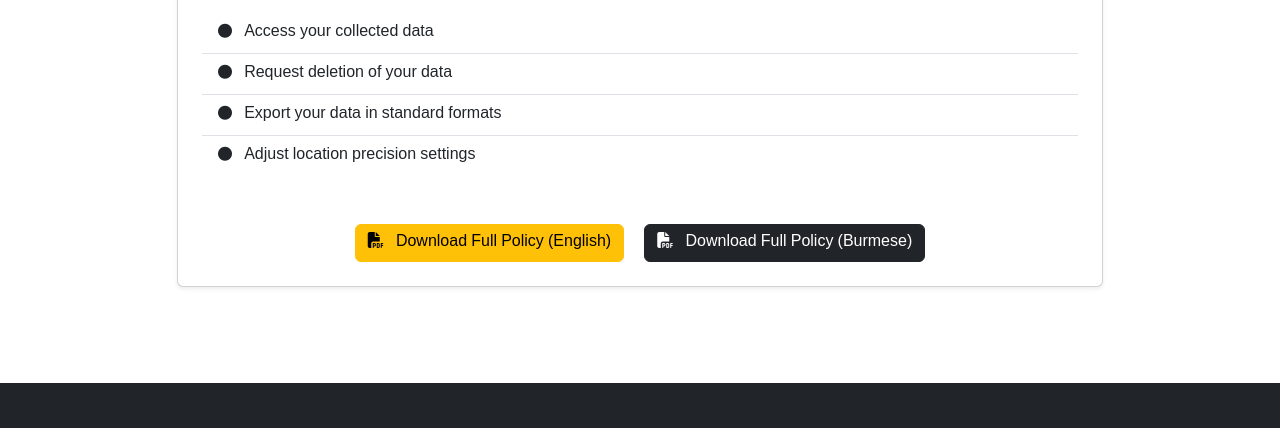
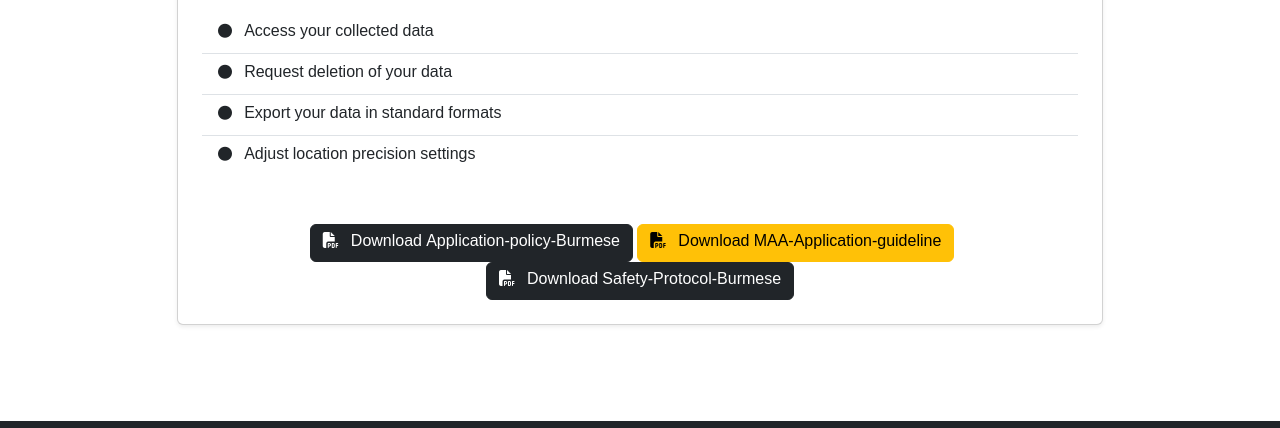
Before and after one commit to fossmyanmar/myanarch, a plain HTML site: page index.html in a window 1280 px wide. Shown: the part 2671-3099 px from the top of the page. Drawn offline with nearby package versions, Linux system fonts and the light colour scheme.

Commit message:
PDF links
Signed-off-by: kokoye2007 <kokoye2007@gmail.com>

```diff
--- a/index.html
+++ b/index.html
@@ -289,11 +289,14 @@
                             </div>
 
                             <div class="text-center mt-5">
-                                <a href="Privacy-Policy-Burmese.pdf" target="_blank" class="btn btn-warning me-3">
-                                    <i class="fas fa-file-pdf me-2"></i> Download Full Policy (English)
+                                <a href="./downloads/Application-policy-Burmese.pdf" target="_blank" class="btn btn-dark">
+                                    <i class="fas fa-file-pdf me-2"></i> Download Application-policy-Burmese
                                 </a>
-                                <a href="Privacy-Policy-Burmese.pdf" target="_blank" class="btn btn-dark">
-                                    <i class="fas fa-file-pdf me-2"></i> Download Full Policy (Burmese)
+                                <a href="./downloads/MAA-Application-guideline.pdf" target="_blank" class="btn btn-warning me-3">
+                                    <i class="fas fa-file-pdf me-2"></i> Download MAA-Application-guideline
+                                </a>
+                                <a href="./downloads/Safety-Protocol-Burmese.pdf" target="_blank" class="btn btn-dark">
+                                    <i class="fas fa-file-pdf me-2"></i> Download Safety-Protocol-Burmese
                                 </a>
                             </div>
                         </div>
```
